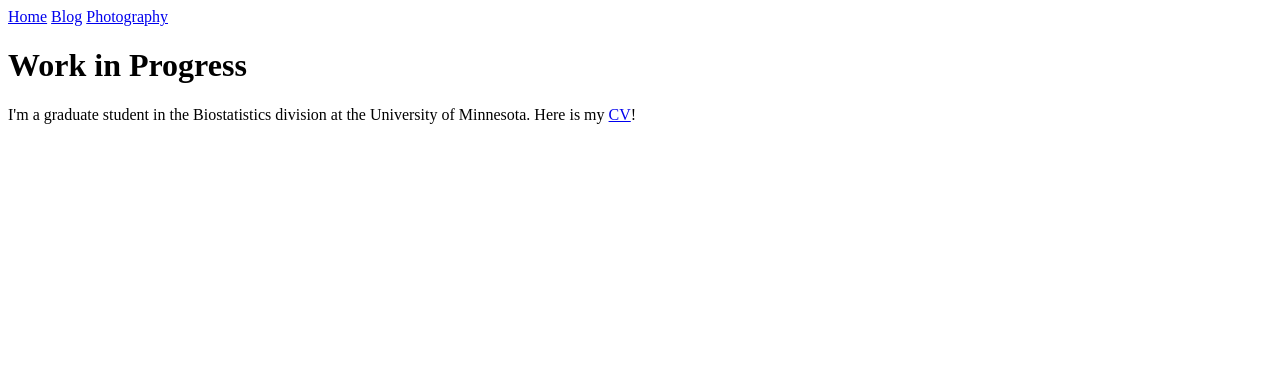
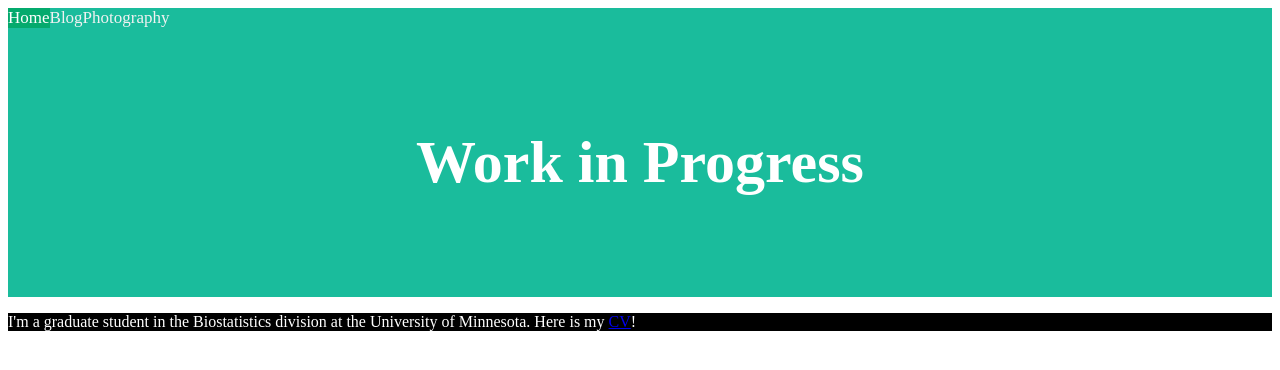
Before and after one commit to kollinrott/kollinrott.github.io, a plain HTML site: page index.html in a window 1280 px wide. Drawn offline with Linux system fonts and the light colour scheme.

Commit message:
Update index.html

```diff
--- a/index.html
+++ b/index.html
@@ -9,7 +9,7 @@
 
 <title>Kollin Rott's Personal Site</title>
 
-<link rel = "stylesheet"  type=“text/css” href="design.css"/>
+<link rel = "stylesheet" href="design.css"/>
 <link rel="apple-touch-icon" sizes="180x180" href="/img/apple-touch-icon.png">
 <link rel="icon" type="image/png" sizes="32x32" href="/img/favicon-32x32.png">
 <link rel="icon" type="image/png" sizes="16x16" href="/img/favicon-16x16.png">
```
